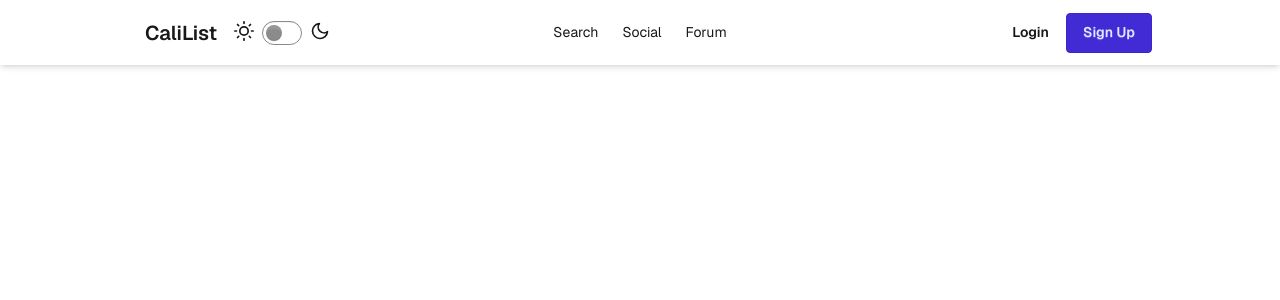
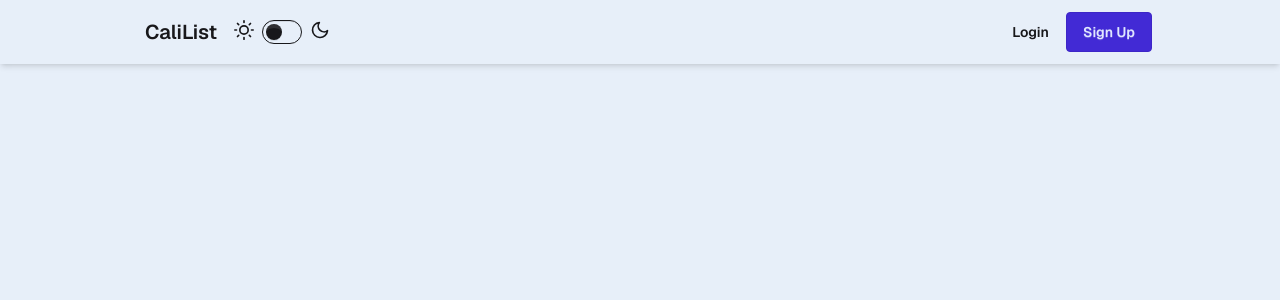
Before and after one commit to kr1s6/cali-list-nodejs-frontend, a Next.js app: page / in a window 1280 px wide. Shown: the top 300 px of the page. Built offline with nearby package versions, Linux system fonts and the light colour scheme.

Commit message:
finished navbar

```diff
--- a/jsconfig.json
+++ b/jsconfig.json
@@ -2,7 +2,7 @@
   "compilerOptions": {
     "baseUrl": "src/",
     "paths": {
-      "@/*": ["./src/*"],
+      "@/*": ["./src/*"]
     }
   }
 }
--- a/src/app/globals.css
+++ b/src/app/globals.css
@@ -8,18 +8,20 @@
 @plugin "daisyui/theme" {
   name: "light";
   default: true;
-  --secondary: #F5F5F5;
-  --secondary-content: #D1D5DB;
+  --color-base-100: oklch(0.95 0.016 252.42);
 }
 
 @plugin "daisyui/theme" {
   name: "dark";
   default: false;
-  --secondary: #F5F5F5;
-  --secondary-content: #D1D5DB;
+  --color-base-100: oklch(25.33% .016 252.42);
 }
 
-/* Modifications to daisyUI classes */
+/******* Modifications to daisyUI classes ********/
+.navbar {
+  background-color: color-mix(in oklch, var(--color-base-100), transparent 50%);
+}
+
 .btn-primary {
   @apply shadow-none transition-all duration-300 transform;
 
@@ -27,3 +29,22 @@
     @apply shadow-lg shadow-primary/30 scale-103;
   }
 }
+
+.btn-ghost {
+  @apply shadow-none transition-all duration-200 transform;
+  &:hover {
+    --btn-shadow: none;
+    --btn-bg: none;
+    --btn-border: #0000;
+    color: color-mix(in oklch, var(--btn-fg), var(--color-primary) 30%);
+    @apply text-shadow-lg text-shadow-primary/10;
+  }
+}
+
+.toggle {
+  color: var(--base-content);
+  &:hover {
+    color: color-mix(in oklch, var(--color-base-content), var(--color-primary) 30%);
+    @apply shadow-lg shadow-primary/10;
+  }
+}
--- a/src/components/navbar.js
+++ b/src/components/navbar.js
@@ -3,30 +3,11 @@ import ThemeChangeBtn from "./theme-change";
 
 export default function Navbar() {
     return (
-        <div className="navbar bg-base-100 shadow-md justify-around">
+        <div className="navbar shadow-md justify-around">
             <div className="navbar p-0 min-h-0 max-w-5xl mx-10">
                 <div className="navbar-start">
-                    <div className="dropdown">
-                        <div tabIndex={0} role="button" className="btn btn-ghost lg:hidden">
-                            <svg xmlns="http://www.w3.org/2000/svg" className="h-5 w-5" fill="none" viewBox="0 0 24 24" stroke="currentColor"> <path strokeLinecap="round" strokeLinejoin="round" strokeWidth="2" d="M4 6h16M4 12h8m-8 6h16" /> </svg>
-                        </div>
-                        <ul tabIndex={0}
-                            className="menu menu-sm dropdown-content bg-base-100 rounded-box z-1 mt-3 w-52 p-2 shadow">
-                            <li><a>Item 1</a></li>
-                            <li><a>Parent</a></li>
-                            <li><a>Item 3</a></li>
-                        </ul>
-                    </div>
                     <a className="btn btn-ghost text-xl">CaliList</a>
                     <ThemeChangeBtn></ThemeChangeBtn>
-
-                </div>
-                <div className="navbar-center hidden lg:flex">
-                    <ul className="menu menu-horizontal px-1">
-                        <li><a>Search</a></li>
-                        <li><a>Social</a></li>
-                        <li><a>Forum</a></li>
-                    </ul>
                 </div>
                 <div className="navbar-end">
                     <a className="btn btn-ghost">Login</a>
```
